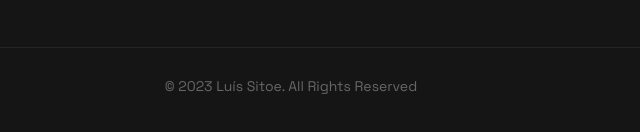
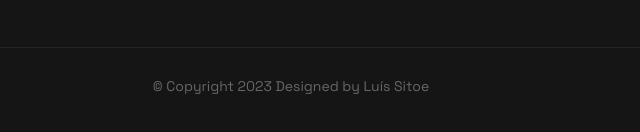
Before and after one commit to luissitoe/responsive-personal-portfolio-website-dave, a plain HTML site: page index.html in a window 1280 px wide. Shown: the part 4994-5126 px from the top of the page, 349-989 px from the left. Drawn offline with nearby package versions, Linux system fonts and the light colour scheme.

Commit message:
Update index.html

```diff
--- a/index.html
+++ b/index.html
@@ -469,7 +469,7 @@
                     <a href="#" class="footer__contact">(936) 789 - 054</a>
                 </div>
             </div>
-            <p class="footer__copyright">&copy; 2023 Luís Sitoe. All Rights Reserved</p>
+            <p class="footer__copyright">&copy; Copyright 2023 Designed by Luís Sitoe</p>
         </div>
     </footer>
 
```
